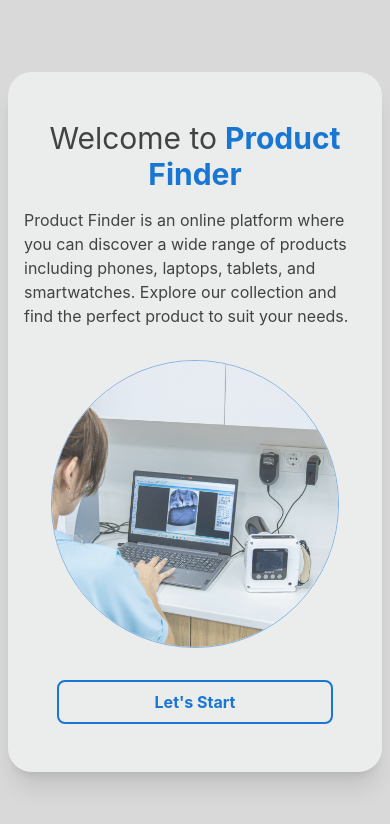
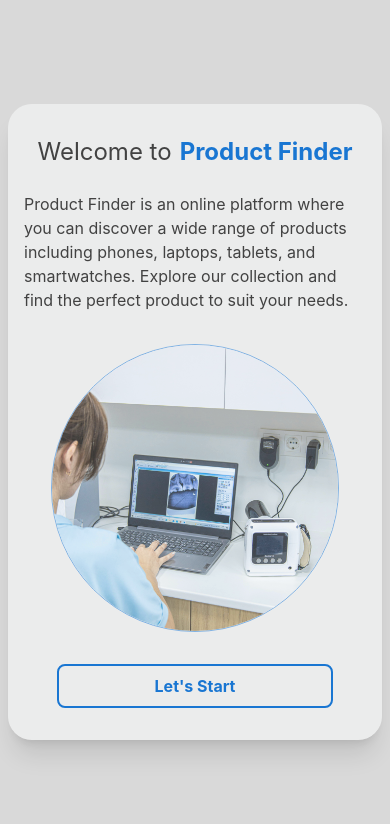
Before and after one commit to Braulin96/ProductFinder, a React (Create React App) app: page / in a window 390 px wide. Shown: the top 824 px of the page. Built offline with nearby package versions, Linux system fonts and the light colour scheme; what tailwindcss-animated would draw is missing.

Commit message:
use border tertiary-brown in input folders

```diff
--- a/src/pages/Home.js
+++ b/src/pages/Home.js
@@ -46,15 +46,15 @@ const Home = () => {
       className="flex flex-col items-center relative sm:px-4 bg-[#D9D9D9] px-2 sm:py-0 py-2"
       style={{ height: "100vh" }}
     >
-      <div className="my-auto md:px-12 py-12 rounded-3xl w-full max-w-7xl mx-auto flex md:flex-row flex-col gap-y-8 z-20 bg-gray-50 bg-opacity-60 shadow-xl gap-x-4 px-4 animate-fade-up animate-duration-500 animate-delay-500">
+      <div className="my-auto md:px-12 sm:py-12 py-8 rounded-3xl w-full max-w-7xl mx-auto flex md:flex-row flex-col gap-y-8 z-20 bg-gray-50 bg-opacity-60 shadow-xl gap-x-4 px-4 animate-fade-up animate-duration-500 animate-delay-500">
         <div className="md:w-1/2 w-full h-full text-center flex flex-col sm:gap-y-8 gap-y-4 text-secondary-gray my-auto justify-center">
-          <h1 className="sm:text-4xl text-3xl animate-fade-up animate-duration-[1s] animate-delay-1000">
+          <h1 className="sm:text-4xl text-2xl animate-fade-up animate-duration-[1s] animate-delay-1000">
             Welcome to
             <span className="text-primary-blue font-bold ml-2">
               Product Finder
             </span>
           </h1>
-          <p className="sm:text-lg text-left animate-fade-up animate-duration-[1s] animate-delay-[1.2s]">
+          <p className="sm:text-lg text-left animate-fade-up animate-duration-[1s] animate-delay-[1.2s] mt-2">
             Product Finder is an online platform where you can discover a wide
             range of products including phones, laptops, tablets, and
             smartwatches. Explore our collection and find the perfect product to
@@ -92,7 +92,7 @@ const Home = () => {
         </div>
         <Link
           to="questions"
-          className="slide md:hidden flex px-24 w-fit mx-auto py-2 rounded-lg bg-primary-blue text-white font-bold "
+          className="slide md:hidden flex px-24 w-fit mx-auto py-2 rounded-lg bg-primary-blue text-white font-bold"
         >
           <p className="mx-auto">Let's Start</p>
         </Link>
--- a/src/pages/UserData.js
+++ b/src/pages/UserData.js
@@ -17,7 +17,7 @@ const UserData = () => {
           type="text"
           value={name}
           onChange={handleNameChange}
-          className="mt-6 w-full rounded-lg border-2 border-tertiary-gray px-4 py-1.5 focus:ring-0 focus:outline-none focus:border-primary-blue animate-fade animate-duration-[1s] animate-delay-[1.4s]"
+          className="mt-6 w-full rounded-lg border-2 border-tertiary-brown px-4 py-1.5 focus:ring-0 focus:outline-none focus:border-primary-blue animate-fade animate-duration-[1s] animate-delay-[1.4s]"
         />
       </div>
     );
@@ -41,7 +41,7 @@ const UserData = () => {
         </p>
         {answers.map((answer) => (
           <button
-            className={`mt-4 px-3 py-1.5 w-full rounded-lg border-2 border-tertiary-gray ${
+            className={`mt-4 px-3 py-1.5 w-full rounded-lg border-2 border-tertiary-brown ${
               category === answer.text
                 ? "bg-primary-blue text-white"
                 : "bg-white text-secondary-gray"
```
